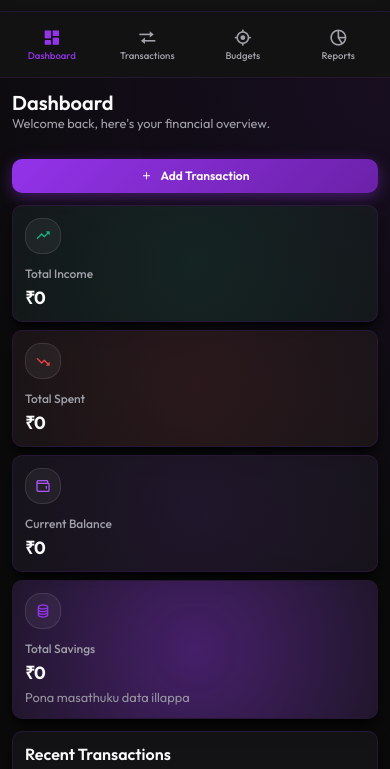
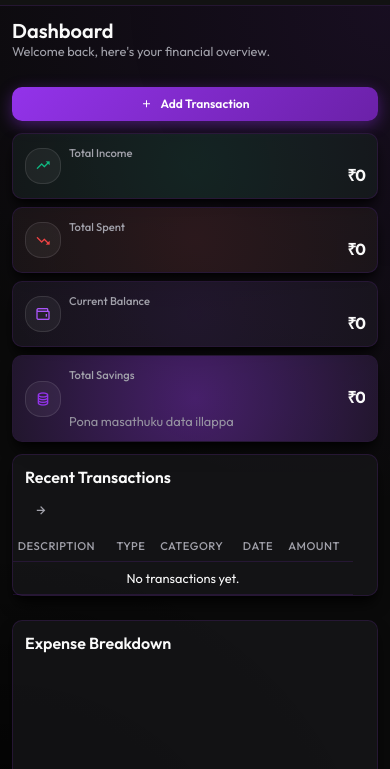
Before and after one commit to AjayKreigns/Kaasu-2.O-Premium-Expenses-Tracker, an Electron app: page index.html in a window 390 px wide. Shown: the part 74-843 px from the top of the page. Drawn offline with nearby package versions, Linux system fonts and the light colour scheme.

Commit message:
Show theme palette on mobile and adjust summary card layout

```diff
--- a/styles.css
+++ b/styles.css
@@ -509,6 +509,7 @@ input[type="date"]::-webkit-calendar-picker-indicator {
 .summary-card {
     display: flex;
     align-items: center;
+    justify-content: space-between;
     gap: 1.5rem;
     padding: 2rem;
     position: relative;
@@ -578,7 +579,7 @@ input[type="date"]::-webkit-calendar-picker-indicator {
 .card-info {
     z-index: 1;
     min-width: 0;
-    width: 100%;
+    flex: 1;
 }
 
 .card-info h3 {
@@ -598,6 +599,7 @@ input[type="date"]::-webkit-calendar-picker-indicator {
     letter-spacing: -1px;
     word-break: break-word;
     overflow-wrap: break-word;
+    text-align: right;
 }
 
 .dashboard-grid {
@@ -909,7 +911,7 @@ tbody tr:hover {
     .sidebar {
         width: 100%;
         height: auto;
-        padding: 1rem 0.75rem;
+        padding: 0.75rem;
         display: flex;
         flex-direction: row;
         justify-content: space-between;
@@ -920,6 +922,7 @@ tbody tr:hover {
         top: 0;
         z-index: 50;
         flex-wrap: wrap;
+        gap: 0.75rem;
     }
 
     .logo-container {
@@ -938,21 +941,31 @@ tbody tr:hover {
         display: none;
     }
 
+    .feedback-section {
+        display: none;
+    }
+
     .theme-picker {
         margin-top: 0 !important;
         flex-direction: row !important;
         background: transparent !important;
         gap: 0.5rem !important;
-        order: 3;
-        width: 100%;
+        width: auto;
+        order: unset;
+        display: flex !important;
     }
 
     .theme-picker select,
     .theme-picker button {
-        padding: 0.4rem 0.8rem !important;
-        font-size: 0.75rem !important;
-        flex: 1;
+        padding: 0.4rem 0.6rem !important;
+        font-size: 0.7rem !important;
+        flex: 0 1 auto;
         min-width: auto;
+        white-space: nowrap;
+    }
+
+    .theme-picker select {
+        max-width: 120px;
     }
 
     /* Bottom Navigation Bar */
@@ -1038,16 +1051,17 @@ tbody tr:hover {
     }
 
     .summary-cards {
-        grid-template-columns: repeat(2, 1fr);
+        grid-template-columns: 1fr;
         gap: 0.75rem;
         margin-bottom: 1rem;
     }
 
     .summary-card {
         padding: 1rem;
-        flex-direction: column;
-        align-items: flex-start;
-        gap: 0.5rem;
+        flex-direction: row;
+        align-items: center;
+        justify-content: space-between;
+        gap: 0.75rem;
     }
 
     .card-icon {
@@ -1056,12 +1070,14 @@ tbody tr:hover {
         font-size: 1.2rem;
     }
 
-    .summary-card h2 {
-        font-size: 1.25rem;
-    }
-
-    .summary-card h3 {
+    .card-info h3 {
         font-size: 0.8rem;
+        white-space: normal;
+    }
+
+    .card-info h2 {
+        font-size: 1.2rem;
+        text-align: right;
     }
 
     .card {
@@ -1175,7 +1191,7 @@ tbody tr:hover {
 /* Mobile: 480px - 767px */
 @media (max-width: 480px) {
     .sidebar {
-        padding: 0.75rem 0.5rem;
+        padding: 0.5rem;
         gap: 0.5rem;
     }
 
@@ -1188,16 +1204,21 @@ tbody tr:hover {
     }
 
     .theme-picker {
-        width: 100%;
-        flex-wrap: wrap;
+        width: auto !important;
+        flex-wrap: nowrap !important;
+        gap: 0.3rem !important;
     }
 
     .theme-picker select,
     .theme-picker button {
-        font-size: 0.7rem !important;
-        padding: 0.3rem 0.5rem !important;
-        flex: 1;
-        min-width: 70px;
+        font-size: 0.65rem !important;
+        padding: 0.3rem 0.4rem !important;
+        flex: 0 1 auto;
+        min-width: 60px;
+    }
+
+    .theme-picker select {
+        max-width: 100px;
     }
 
     .main-content {
@@ -1241,21 +1262,22 @@ tbody tr:hover {
 
     .summary-card {
         padding: 0.75rem;
-        gap: 0.75rem;
-    }
-
-    .summary-card h2 {
-        font-size: 1.1rem;
-    }
-
-    .summary-card h3 {
-        font-size: 0.75rem;
+        gap: 0.5rem;
     }
 
     .card-icon {
         width: 36px;
         height: 36px;
         font-size: 1rem;
+    }
+
+    .card-info h3 {
+        font-size: 0.7rem;
+    }
+
+    .card-info h2 {
+        font-size: 1rem;
+        text-align: right;
     }
 
     .card {
@@ -1428,8 +1450,8 @@ tbody tr:hover {
         padding: 0.6rem;
     }
 
-    .summary-card h2 {
-        font-size: 1rem;
+    .card-info h2 {
+        font-size: 0.95rem;
     }
 
     .card {
@@ -1467,6 +1489,10 @@ tbody tr:hover {
     .type-toggle .toggle-btn {
         padding: 0.4rem;
         font-size: 0.75rem;
+    }
+
+    .theme-picker select {
+        max-width: 90px;
     }
 }
 
```
